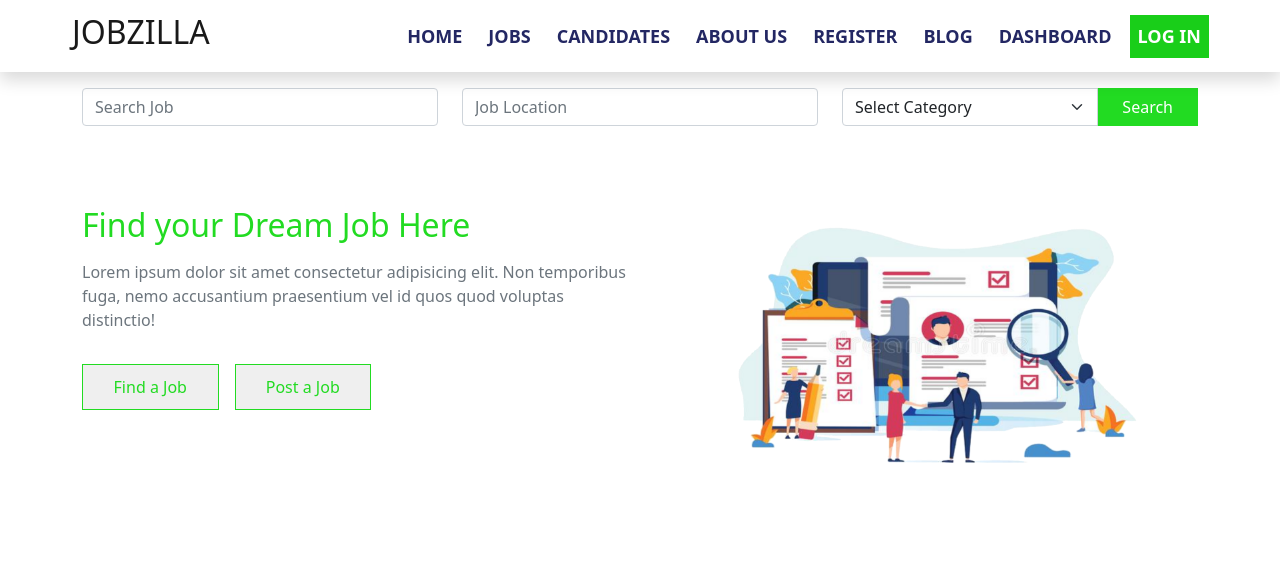
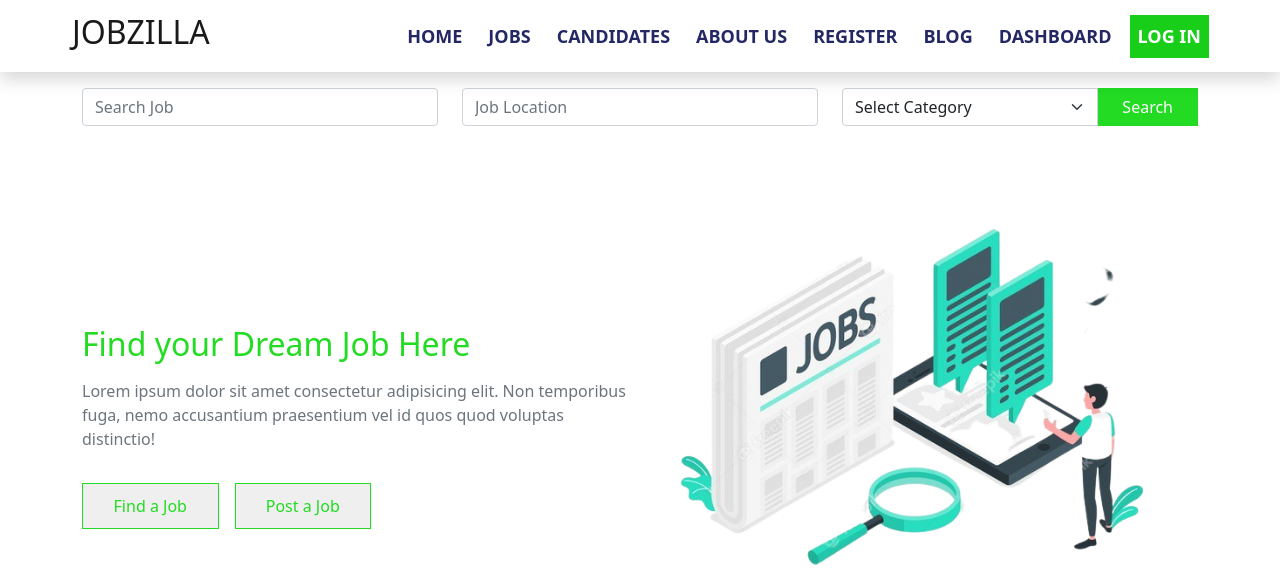
Before and after one commit to DevSquadCode/jobzilla-client, a React (Create React App) app: page / in a window 1280 px wide. Shown: the top 581 px of the page. Built offline with nearby package versions, Linux system fonts and the light colour scheme; no server answers.

Commit message:
added new banner image

```diff
--- a/src/components/Header/banner/Banner.jsx
+++ b/src/components/Header/banner/Banner.jsx
@@ -1,5 +1,5 @@
 import React from 'react';
-import bannerImg from '../../../images/New Project.png';
+import bannerImg from '../../../images/banner.png';
 
 
 const Banner = () => {
@@ -25,12 +25,14 @@ const Banner = () => {
                         </div>
                     </div>
                 </div>
-                <div className="row flex-column flex-column-reverse flex-md-row py-5 text-center text-md-start">
-                    <div className="col-md-6">
-                        <h2 className='py-2 brand-text-color'>Find your Dream Job Here </h2>
-                        <p className='text-secondary pb-3'>Lorem ipsum dolor sit amet consectetur adipisicing elit. Non temporibus fuga, nemo accusantium praesentium vel id quos quod voluptas distinctio!</p>
-                        <button className="btn-brand-outline w-25 me-3">Find a Job</button>
-                        <button className="btn-brand-outline w-25">Post a Job</button>
+                <div className="row flex-column flex-column-reverse flex-md-row text-center text-md-start">
+                    <div className="col-md-6 d-flex justify-content-center align-items-center">
+                        <div>
+                            <h2 className='py-2 brand-text-color'>Find your Dream Job Here </h2>
+                            <p className='text-secondary pb-3'>Lorem ipsum dolor sit amet consectetur adipisicing elit. Non temporibus fuga, nemo accusantium praesentium vel id quos quod voluptas distinctio!</p>
+                            <button className="btn-brand-outline w-25 me-3">Find a Job</button>
+                            <button className="btn-brand-outline w-25">Post a Job</button>
+                        </div>
                     </div>
                     <div className="col-md-6">
                         <img className='img-fluid' src={bannerImg} alt="" />
```
